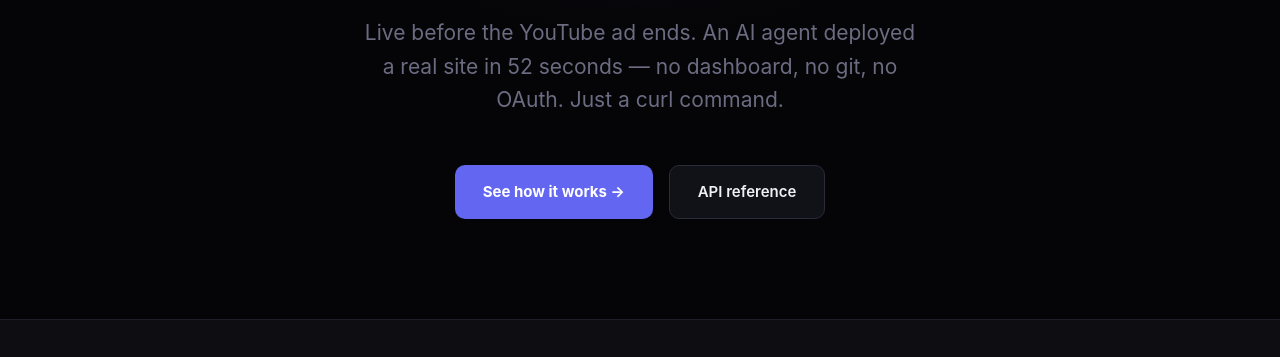
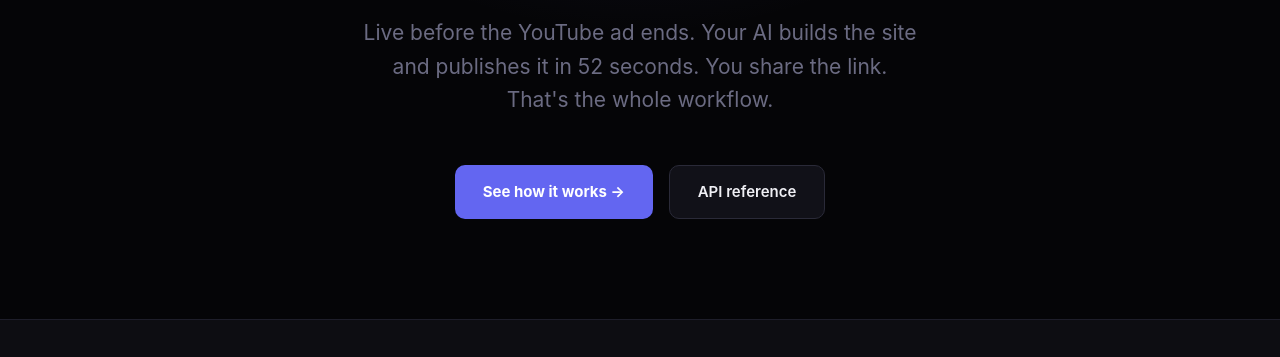
Before and after one commit to samratjha96/itslive, a website: page landing/index.html in a window 1280 px wide. Shown: the part 440-797 px from the top of the page. Drawn offline with Linux system fonts and the light colour scheme.

Commit message:
fix(landing): remove technical jargon from hero copy

```diff
--- a/landing/index.html
+++ b/landing/index.html
@@ -4,7 +4,7 @@
   <meta charset="UTF-8">
   <meta name="viewport" content="width=device-width, initial-scale=1.0">
   <title>ItsLive — Web hosting for AI agents</title>
-  <meta name="description" content="An AI agent deployed a live website in 52 seconds — faster than a YouTube ad. 9 API endpoints. No dashboards. No git. No OAuth.">
+  <meta name="description" content="Your AI assistant builds and publishes websites in under a minute. No setup, no waiting. Describe what you want — get a link.">
   <style>
     *, *::before, *::after { box-sizing: border-box; margin: 0; padding: 0; }
 
@@ -301,7 +301,7 @@
 <section class="hero">
   <div class="badge"><span class="badge-dot"></span> Now in public beta</div>
   <h1>Web hosting<br>for AI agents.</h1>
-  <p class="hero-sub">Live before the YouTube ad ends. An AI agent deployed a real site in 52 seconds — no dashboard, no git, no OAuth. Just a curl command.</p>
+  <p class="hero-sub">Live before the YouTube ad ends. Your AI builds the site and publishes it in 52 seconds. You share the link. That's the whole workflow.</p>
   <div class="hero-buttons">
     <a class="btn-primary" href="#how">See how it works →</a>
     <a class="btn-secondary" href="#api">API reference</a>
```
